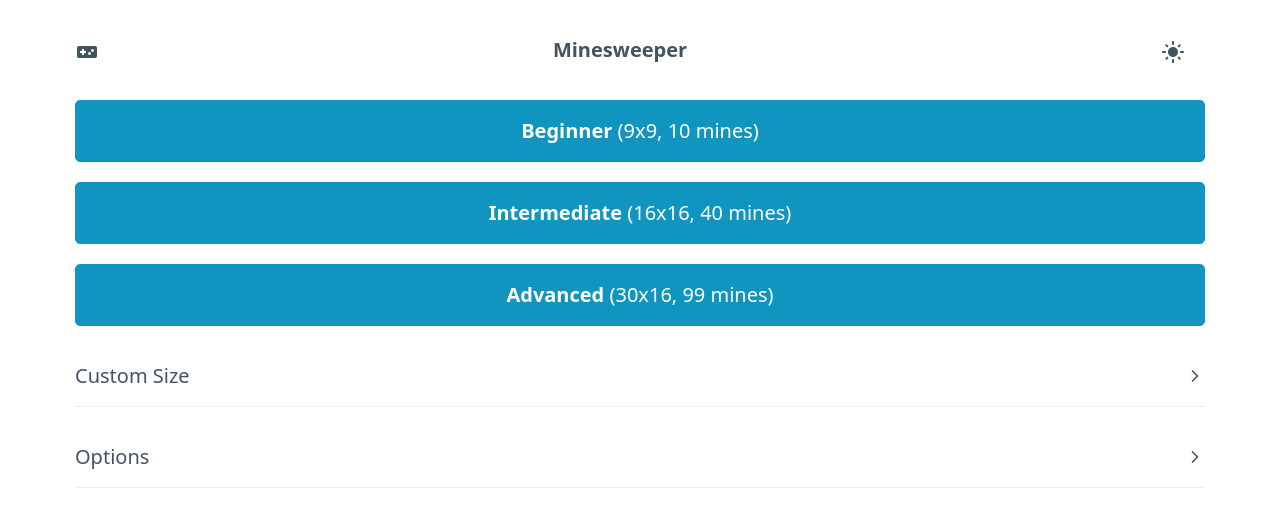
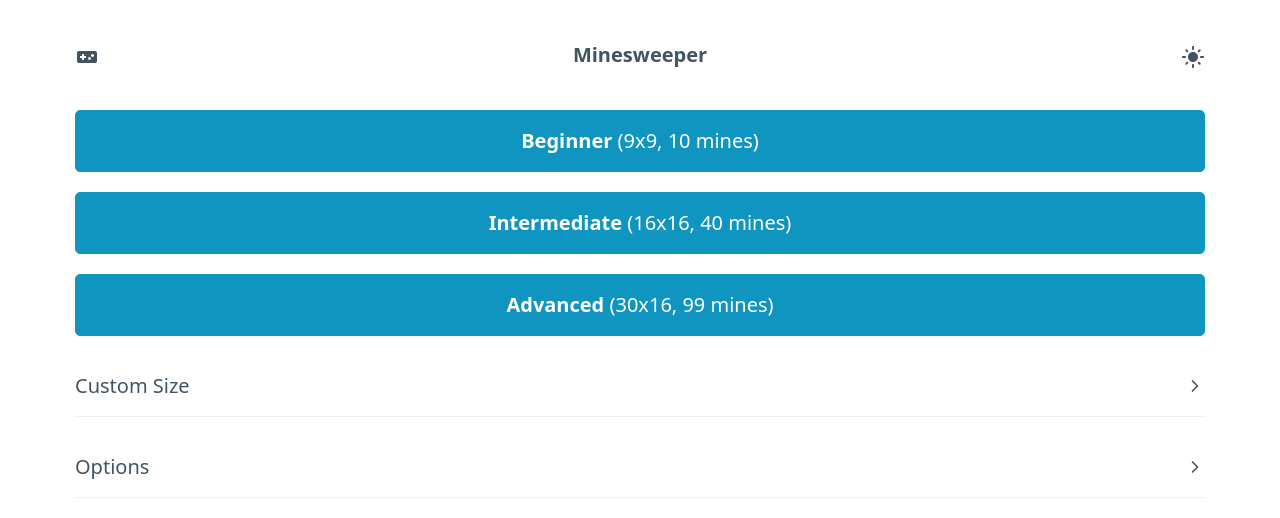
Before and after one commit to aidandenlinger/minesweeper, a Svelte app: page / in a window 1280 px wide. Shown: the top 518 px of the page. Built offline with nearby package versions, Linux system fonts and the light colour scheme.

Commit message:
style(Navbar): remove button padding and pad the navbar as a whole

```diff
--- a/src/frontend/Navbar/Navbar.svelte
+++ b/src/frontend/Navbar/Navbar.svelte
@@ -48,6 +48,7 @@
 		color: inherit;
 		border: none;
 		margin: 0;
+		padding: 0;
 	}
 
 	/**
@@ -58,4 +59,8 @@
 		outline: 0;
 		box-shadow: none;
 	}
+
+	nav {
+		margin: var(--spacing) 0
+	}
 </style>
--- a/src/frontend/Navbar/ThemeSelector.svelte
+++ b/src/frontend/Navbar/ThemeSelector.svelte
@@ -45,6 +45,7 @@
     color: inherit;
     border: none;
     margin: 0;
+    padding: 0;
   }
 
   /**
```
